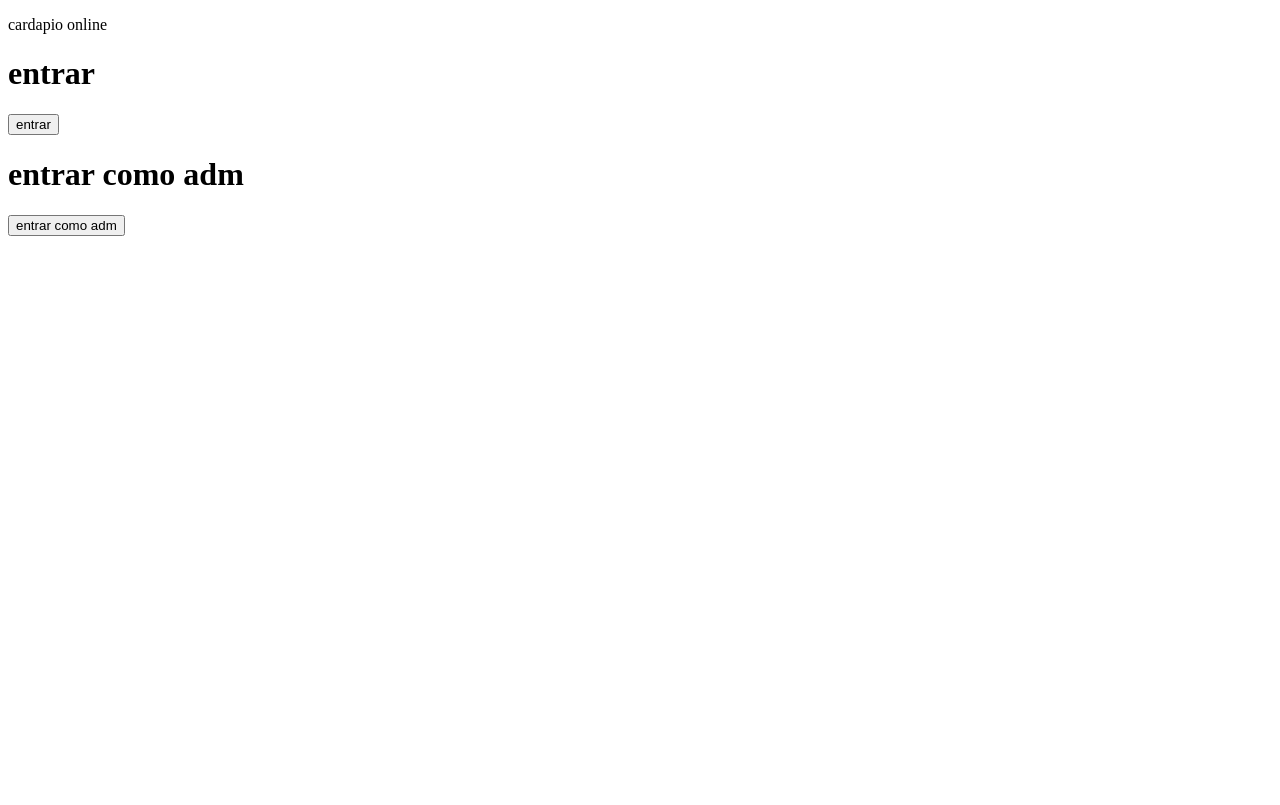
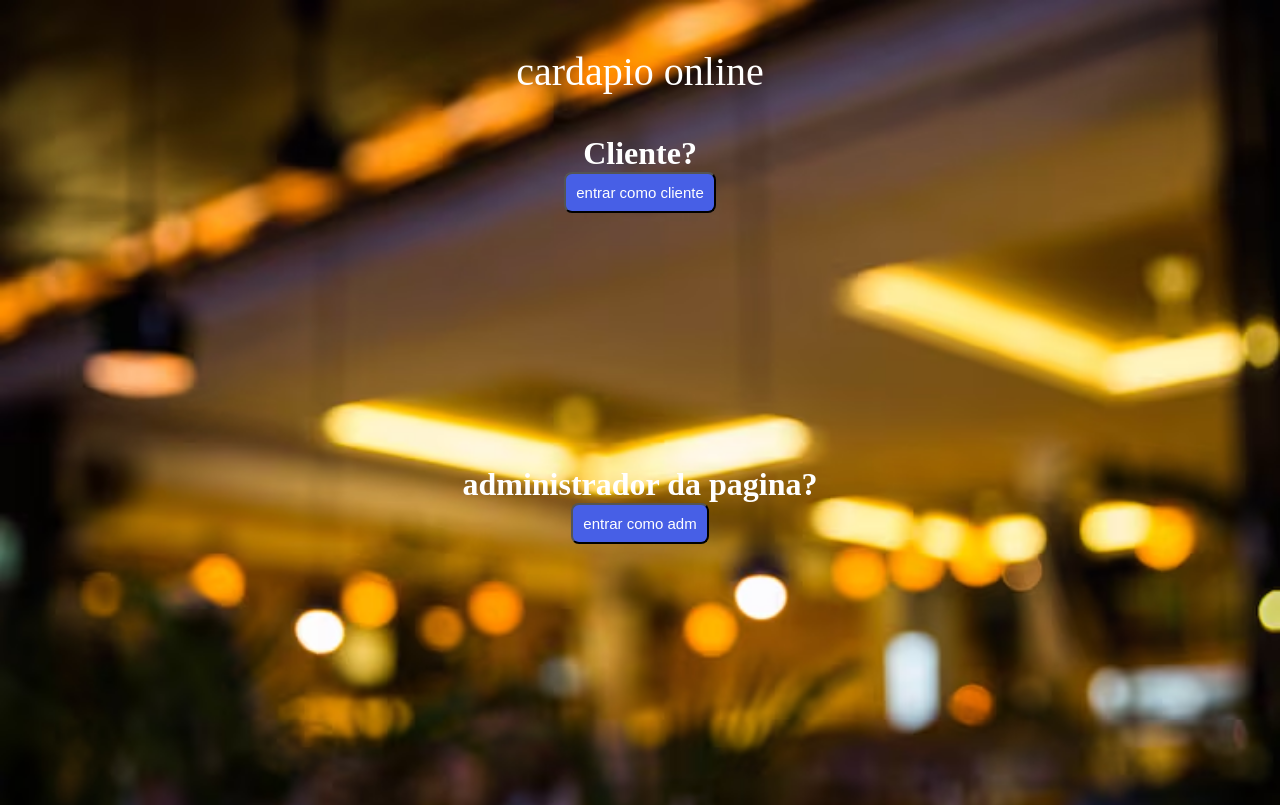
Before and after one commit to FerraszXD/cardapio-online, a PHP site: page / in a window 1280 px wide. Before the commit the page ends 236 px from the top, so only its background shows below. Run offline with PHP 8.4, Linux system fonts and the light colour scheme.

Commit message:
base de menu (sem funcionar ainda)

```diff
--- /dev/null
+++ b/estilo.css
@@ -0,0 +1,33 @@
+h1{
+color: rgb(255, 255, 255);
+text-align: center;
+margin: auto;
+display: block;
+
+}
+button{
+    color: rgb(255, 255, 255);
+    background-color: rgb(71, 95, 230);
+    border-radius: 8px;
+    padding: 10px;
+    margin: auto;
+    margin-bottom: 20%;
+    display: block;
+    cursor: pointer;
+    font-size: 15px;
+}
+p{
+    color: rgb(255, 255, 255);
+    text-align: center;
+    font-size: 40px;
+
+}
+
+body{
+    align-content: center;
+    background-color: rgb(40, 25, 110);
+    background-image: url(img/fundo_restaurante_borrado.jpg);
+    background-attachment: fixed;
+    background-size: cover;
+    background-repeat: no-repeat;
+}
--- a/index.php
+++ b/index.php
@@ -1,20 +1,23 @@
 <!DOCTYPE html>
 <html lang="en">
 <head>
+
+    <link rel="stylesheet" href="estilo.css"></link>
     <meta charset="UTF-8">
     <meta name="viewport" content="width=device-width, initial-scale=1.0">
     <title> cardapio </title>
 
-    <p>  cardapio online  </p>
-
-
-    <h1>entrar</h1><button>entrar</button>
-    <br>
-    <h1>entrar como adm</h1><button>entrar como adm</button>
-
-
 </head>
 <body>
 
+<p>  cardapio online  </p>
+
+
+    <h1>Cliente?</h1>
+    <button>entrar como cliente</button>
+
+    <h1>administrador da pagina?</h1>
+    <button>entrar como adm</button>
+
 </body>
 </html>
```
Also changed, not shown: img/fundo_restaurante.jpg (added), img/fundo_restaurante_borrado.jpg (added).
